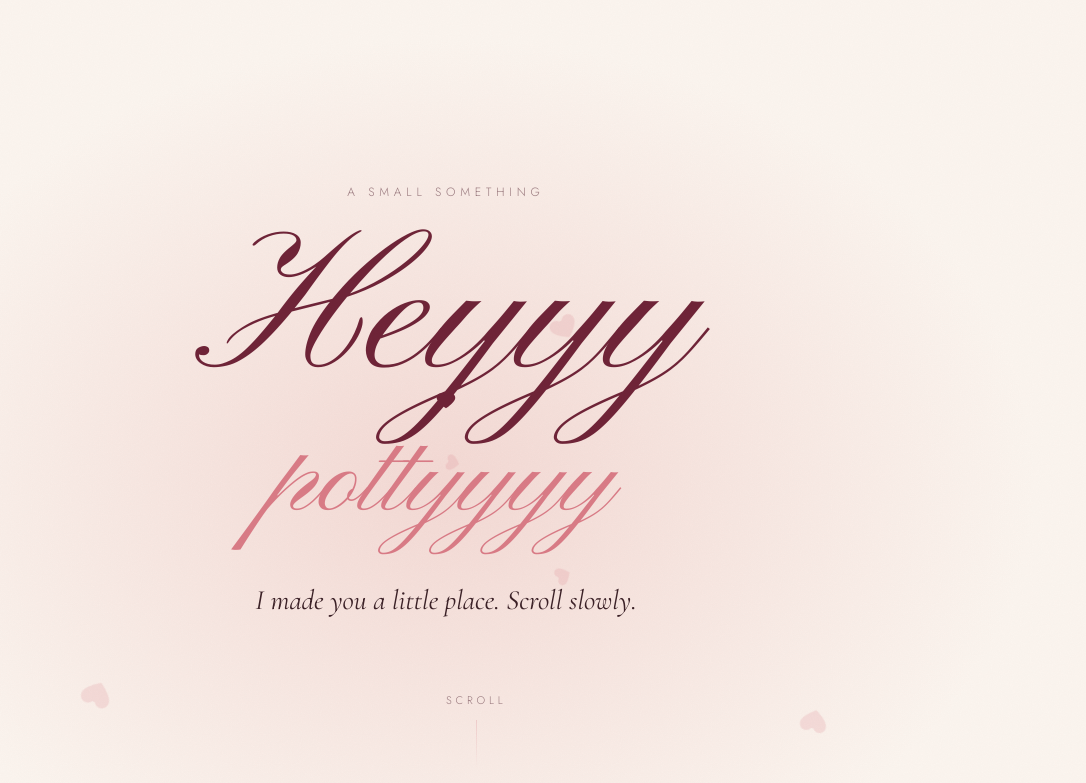
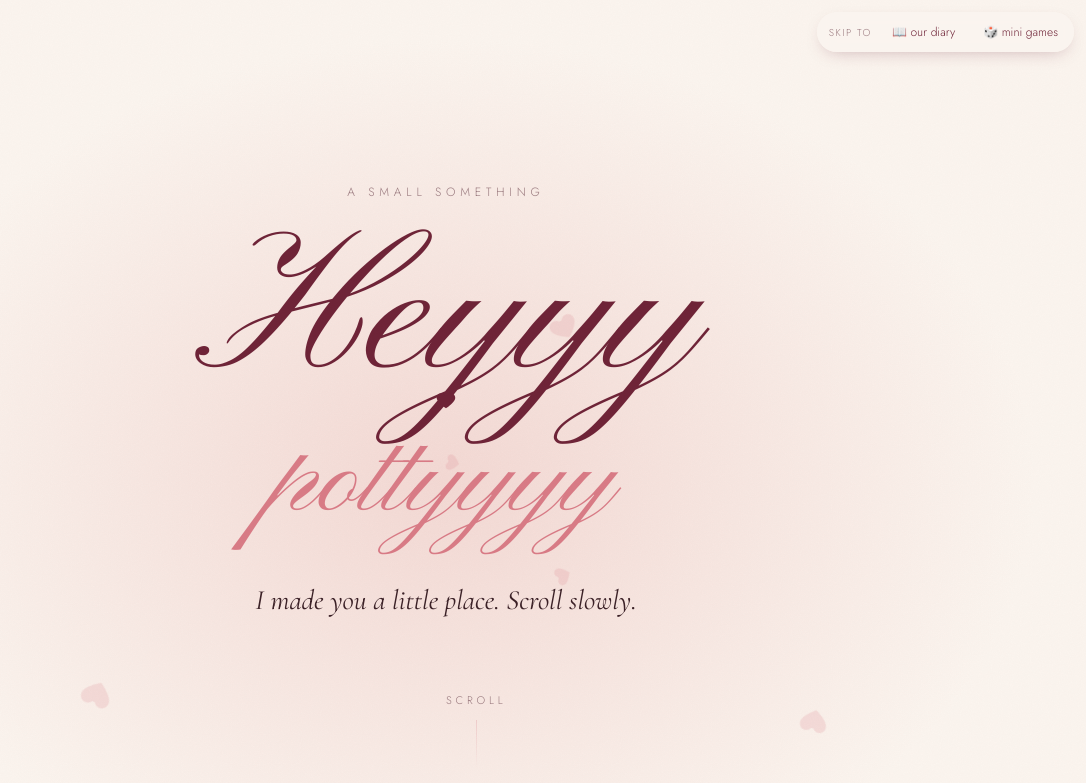
Before and after one commit to VianShah/for-you, a plain HTML site: page index.html in a window 1280 px wide. Shown: the top 783 px of the page, without its empty margins (194-1280 px from the left). Drawn offline with nearby package versions, Linux system fonts and the light colour scheme.

Commit message:
Love page: skip straight to the diary or mini games
Co-Authored-By: Claude Opus 5.5 <noreply@anthropic.com>

```diff
--- a/index.html
+++ b/index.html
@@ -40,6 +40,15 @@
   /* ---------- progress line ---------- */
   .progress { position: fixed; top: 0; left: 0; height: 2px; width: 100%; z-index: 50;
     background: linear-gradient(90deg, var(--rose), var(--wine)); transform-origin: 0 50%; transform: scaleX(0); }
+
+  /* ---------- skip straight to the diary / games ---------- */
+  .skip { position: fixed; top: max(12px, env(safe-area-inset-top)); right: 12px; z-index: 60; display: flex; align-items: center; gap: 4px;
+    padding: 4px 4px 4px 12px; border-radius: 999px; background: rgba(251,245,239,.82); backdrop-filter: blur(8px); -webkit-backdrop-filter: blur(8px);
+    box-shadow: 0 6px 18px -8px rgba(110,35,55,.35); font-size: 12px; opacity: 0; animation: rise .8s 1.8s forwards; }
+  .skip span { color: var(--muted); letter-spacing: .15em; text-transform: uppercase; font-size: 10px; margin-right: 4px; }
+  .skip a { color: var(--wine); text-decoration: none; padding: 7px 12px; border-radius: 999px; white-space: nowrap; transition: background .2s; }
+  .skip a:hover { background: var(--blush); }
+  @media (max-width: 420px) { .skip span { display: none; } .skip { padding-left: 4px; } .skip a { padding: 7px 10px; } }
 
   /* ---------- intro ---------- */
   .intro {
@@ -187,7 +196,7 @@
   }
   @media (prefers-reduced-motion: reduce) {
     *, *::before, *::after { animation: none !important; transition: none !important; }
-    .intro .fade, .scroll-hint { opacity: 1; transform: none; }
+    .intro .fade, .scroll-hint, .skip { opacity: 1; transform: none; }
     .reveal { opacity: 1; transform: none; }
   }
 </style>
@@ -195,6 +204,11 @@
 <body>
 
 <div class="progress" id="progress"></div>
+<nav class="skip" aria-label="Skip ahead">
+  <span>skip to</span>
+  <a href="diary/">📖 our diary</a>
+  <a href="diary/games.html">🎲 mini games</a>
+</nav>
 <div class="cursor" id="cursor"><svg viewBox="0 0 24 24"><path fill="currentColor" d="M12 21s-7.5-4.6-9.6-9.2C.9 8.4 3 4.5 6.7 4.5c2.1 0 3.6 1.2 4.3 2.4h2c.7-1.2 2.2-2.4 4.3-2.4 3.7 0 5.8 3.9 4.3 7.3C19.5 16.4 12 21 12 21z"/></svg></div>
 
 <!-- ============ INTRO ============ -->
```
